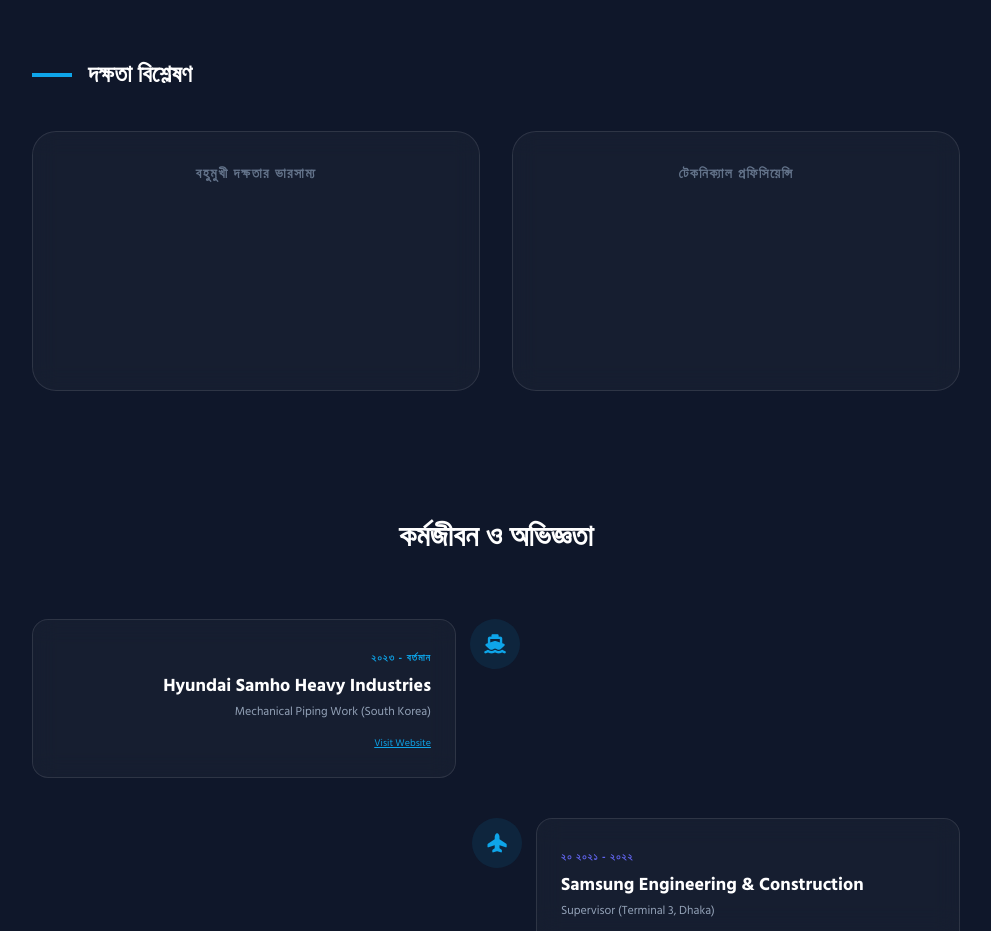
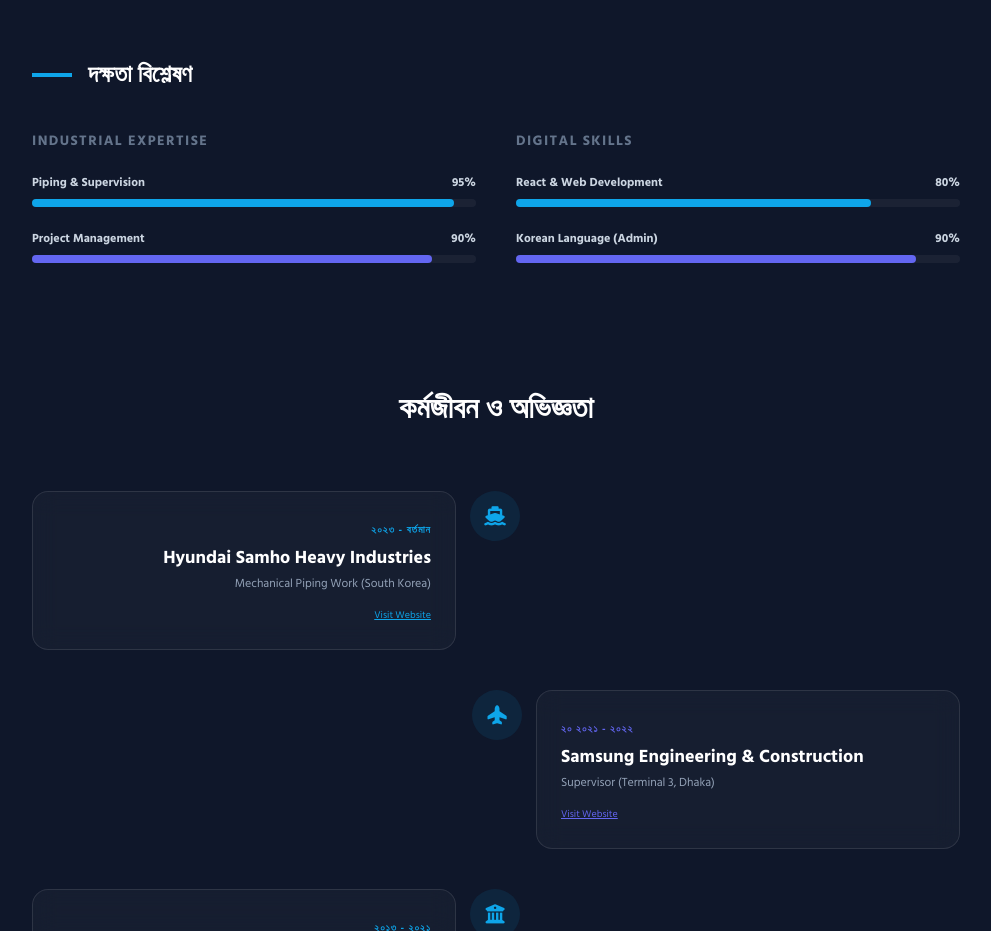
Before and after one commit to mnalambd09/blue-port, a plain HTML site: page index.html in a window 1280 px wide. Shown: the part 1180-2111 px from the top of the page, without its empty margins (272-1263 px from the left). Drawn offline with nearby package versions, Linux system fonts and the light colour scheme.

Commit message:
Enhance skill section with detailed expertise layout

```diff
--- a/index.html
+++ b/index.html
@@ -164,19 +164,33 @@
                     </div>
                 </section>
 
-               <!-- Skill Analysis -->
+              <!-- Skill Analysis -->
                 <section id="skills">
-                    <h2 class="text-2xl font-bold text-white mb-10 flex items-center">
+                    <h2 class="text-2xl font-bold text-white dark:text-white light:text-dark mb-10 flex items-center">
                         <span class="w-10 h-1 bg-primary mr-4"></span> দক্ষতা বিশ্লেষণ
                     </h2>
-                    <div class="grid grid-cols-1 lg:grid-cols-2 gap-8">
-                        <div class="glass-card rounded-3xl p-8 text-center">
-                            <h3 class="text-sm font-bold text-slate-500 mb-6 uppercase tracking-widest">বহুমুখী দক্ষতার ভারসাম্য</h3>
-                            <div class="chart-container"><canvas id="radarChart"></canvas></div>
+                    <div class="grid grid-cols-1 md:grid-cols-2 gap-10">
+                        <div class="space-y-6">
+                            <h3 class="text-sm font-bold text-slate-500 uppercase tracking-widest mb-4">Industrial Expertise</h3>
+                            <div>
+                                <div class="flex justify-between text-xs font-bold mb-2"><span>Piping & Supervision</span><span>95%</span></div>
+                                <div class="skill-bar-bg"><div class="skill-bar-fill bg-primary" style="width: 95%"></div></div>
+                            </div>
+                            <div>
+                                <div class="flex justify-between text-xs font-bold mb-2"><span>Project Management</span><span>90%</span></div>
+                                <div class="skill-bar-bg"><div class="skill-bar-fill bg-secondary" style="width: 90%"></div></div>
+                            </div>
                         </div>
-                        <div class="glass-card rounded-3xl p-8 text-center">
-                            <h3 class="text-sm font-bold text-slate-500 mb-6 uppercase tracking-widest">টেকনিক্যাল প্রফিসিয়েন্সি</h3>
-                            <div class="chart-container"><canvas id="barChart"></canvas></div>
+                        <div class="space-y-6">
+                            <h3 class="text-sm font-bold text-slate-500 uppercase tracking-widest mb-4">Digital Skills</h3>
+                            <div>
+                                <div class="flex justify-between text-xs font-bold mb-2"><span>React & Web Development</span><span>80%</span></div>
+                                <div class="skill-bar-bg"><div class="skill-bar-fill bg-primary" style="width: 80%"></div></div>
+                            </div>
+                            <div>
+                                <div class="flex justify-between text-xs font-bold mb-2"><span>Korean Language (Admin)</span><span>90%</span></div>
+                                <div class="skill-bar-bg"><div class="skill-bar-fill bg-secondary" style="width: 90%"></div></div>
+                            </div>
                         </div>
                     </div>
                 </section>
```
